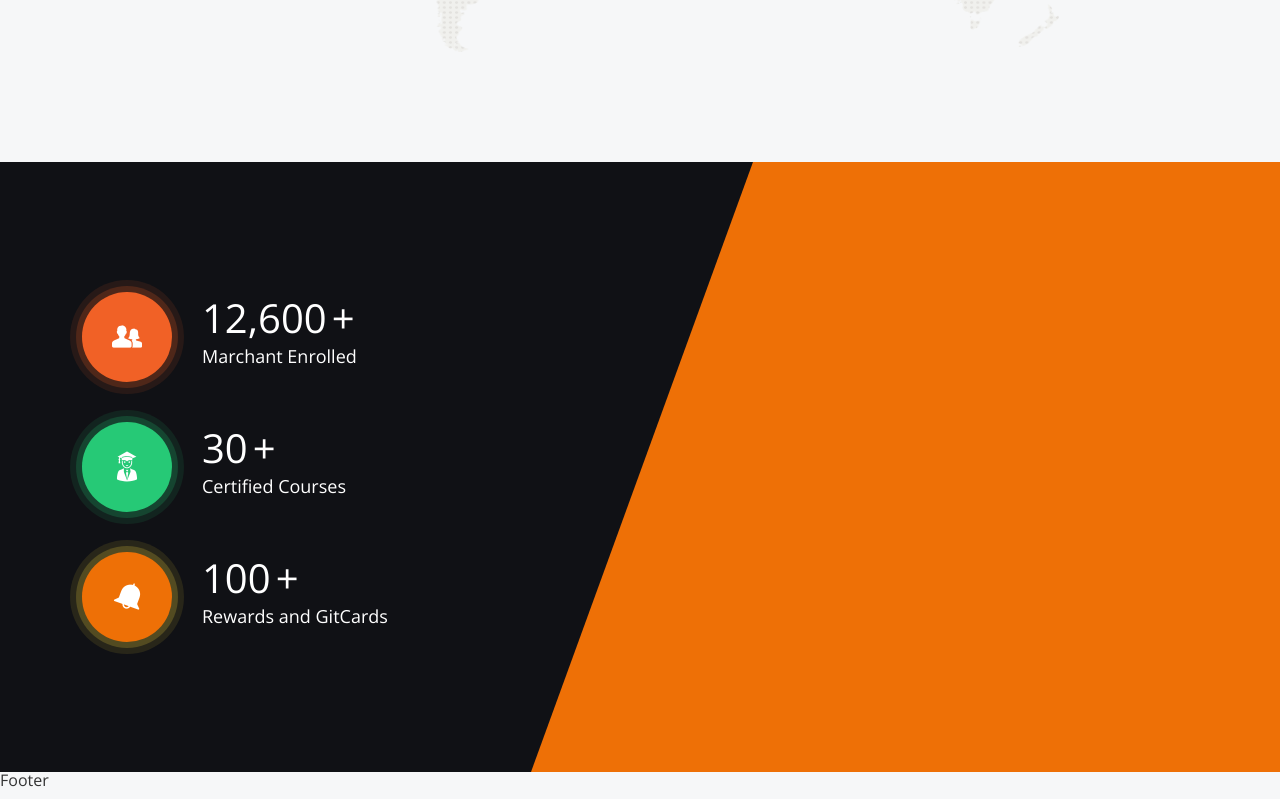
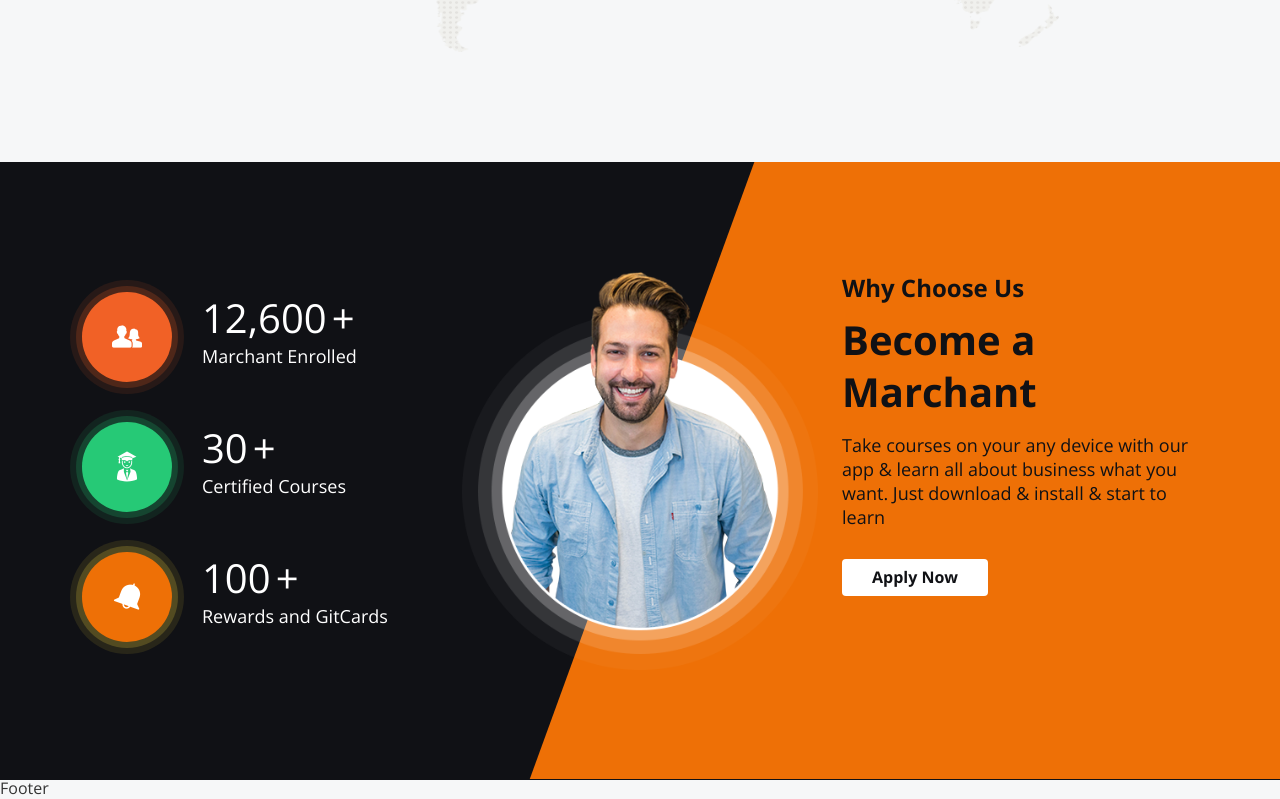
Before and after one commit to it27427/dokanbondhu-ecommerce, a React (Vite) app: page / in a window 1280 px wide. Shown: the part 3804-4603 px from the top of the page. Built offline with nearby package versions, Linux system fonts and the light colour scheme.

Commit message:
HomeAbout Completed

```diff
--- a/src/components/home/HomeAbout.jsx
+++ b/src/components/home/HomeAbout.jsx
@@ -1,4 +1,5 @@
 import CountUp from 'react-countup';
+import { Link } from 'react-router-dom';
 
 const subTitle = 'Why Choose Us';
 const title = 'Become a Marchant';
@@ -32,7 +33,7 @@
     <section className='instructor-section style-2 padding-tb section-bg-ash'>
       <div className='container'>
         <div className='section-wrapper'>
-          <div className='row'>
+          <div className='row g-4 align-align-items-center justify-content-center row-cols-xl-3 row-cols-md-2 row-cols-1'>
             <div className='col'>
               {countList.map((counter) => (
                 <div key={counter.id} className='count-item'>
@@ -53,8 +54,26 @@
                 </div>
               ))}
             </div>
-            <div className='col'></div>
-            <div className='col'></div>
+
+            <div className='col'>
+              <div className='instructor-content'>
+                <h4 className='subtitle'>{subTitle}</h4>
+                <h2 className='title'>{title}</h2>
+                <p>{desc}</p>
+                <Link to='/sign-up' className='lab-btn'>
+                  {btnText}
+                </Link>
+              </div>
+            </div>
+
+            <div className='col'>
+              <figure>
+                <img
+                  src='/src/assets/images/instructor/01.png'
+                  alt='instructor-thumbnail'
+                />
+              </figure>
+            </div>
           </div>
         </div>
       </div>
```
